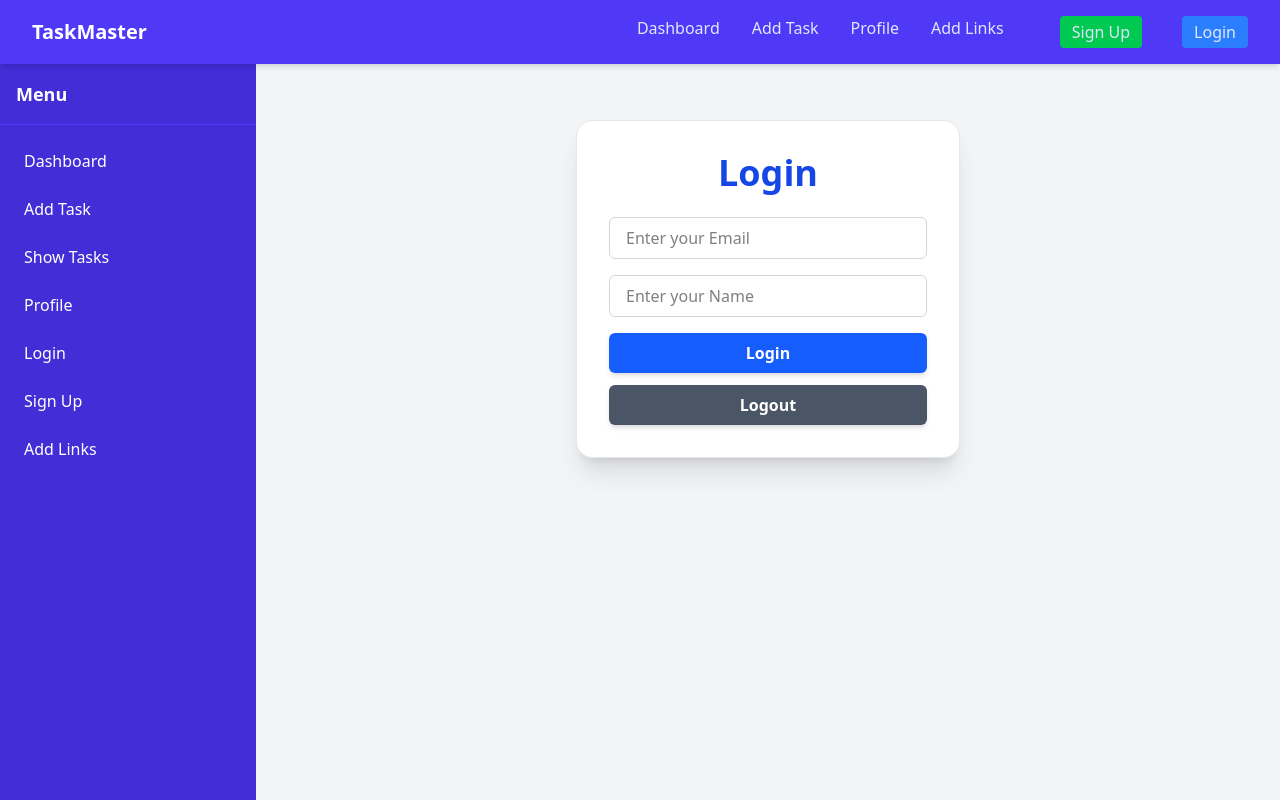
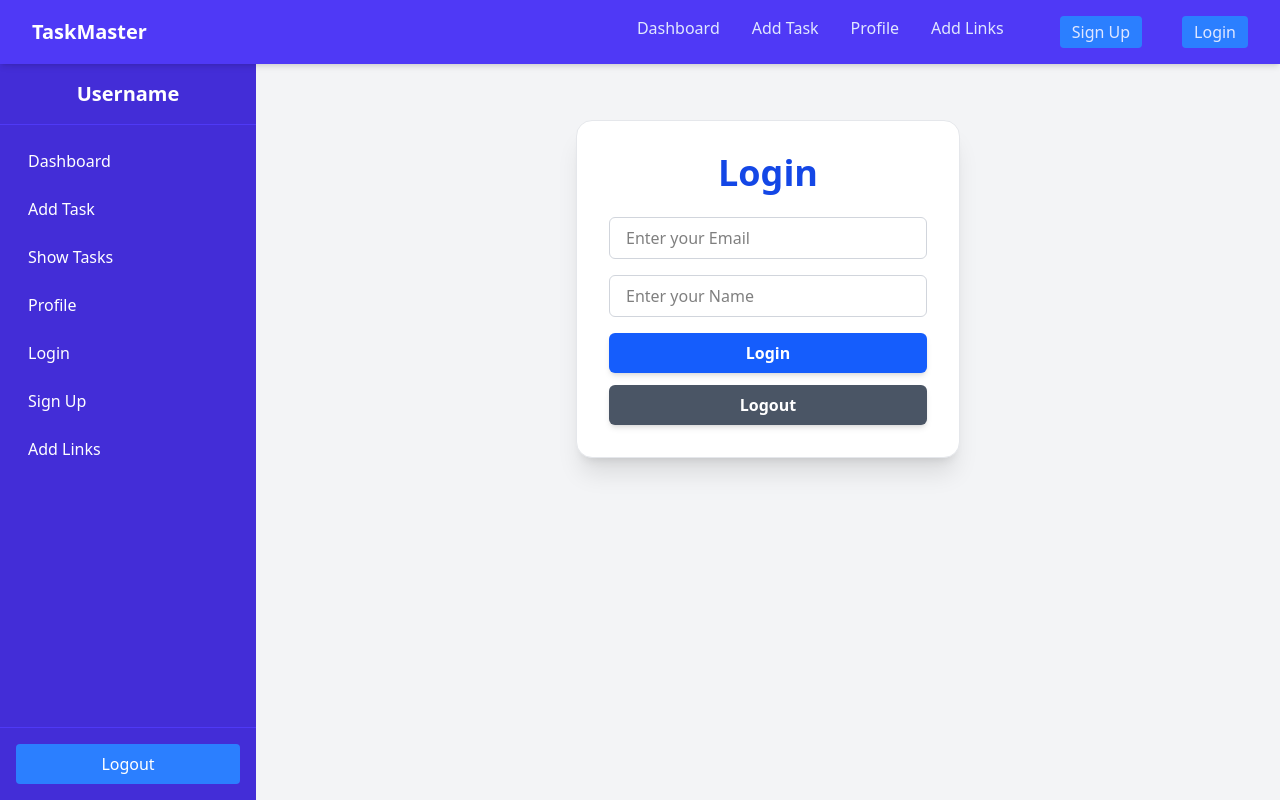
Before and after one commit to Owaisi123/task-manager, a React (Vite) app: page /login in a window 1280 px wide. Built offline with nearby package versions, Linux system fonts and the light colour scheme.

Commit message:
Side Bar Page Update

```diff
--- a/src/Components/Login/Login.jsx
+++ b/src/Components/Login/Login.jsx
@@ -62,15 +62,27 @@ const Login = () => {
   };
 
   const handleLogout = () => {
+    Swal.fire({
+      title: "Are you sure you want to logout?",
+      icon: "warning",
+      showCancelButton: true,
+      confirmButtonText: "Yes, logout",
+      cancelButtonText: "Cancel",
+    }).then((result) => {
+      if (result.isConfirmed) {
         setGetUserName("");
+        setGetUserEmail("");
         localStorage.removeItem("user");
         localStorage.removeItem("email");
         setLogout(true);
         Swal.fire({
-      icon: "info",
-      title: "Logout Successful",
+          icon: "success",
+          title: "Logged out",
+          text: "You have been logged out successfully.",
           timer: 1500,
           showConfirmButton: false,
+        });
+      }
     });
   };
 
--- a/src/Components/Navbar/Navbar.jsx
+++ b/src/Components/Navbar/Navbar.jsx
@@ -32,7 +32,7 @@ export default function TaskManagerNavbar() {
 
             <Link
               to="/signup"
-              className="ml-6 bg-green-500 px-3 py-1 rounded hover:bg-green-600"
+              className="ml-6 bg-blue-500 px-3 py-1 rounded hover:bg-blue-600"
             >
               Sign Up
             </Link>
--- a/src/Pages/SideBar.jsx
+++ b/src/Pages/SideBar.jsx
@@ -1,33 +1,54 @@
-import React, { useRef } from "react";
+import React, { useRef, useContext } from "react";
 import { Link } from "react-router-dom";
+import UserAuth from "../Context/UserAuth";
+import Swal from "sweetalert2";
 
 function Sidebar({ isOpen, setIsSidebarOpen }) {
   const sidebarRef = useRef();
+  const { getUserName, logoutUser } = useContext(UserAuth);
+
+  const handleLogout = () => {
+    Swal.fire({
+      title: "Are you sure you want to logout?",
+      icon: "warning",
+      showCancelButton: true,
+      confirmButtonText: "Yes, logout",
+      cancelButtonText: "Cancel",
+    }).then((result) => {
+      if (result.isConfirmed) {
+        logoutUser();
+        Swal.fire({
+          icon: "success",
+          title: "Logged out",
+          text: "You have been logged out successfully.",
+          timer: 1500,
+          showConfirmButton: false,
+        });
+      }
+    });
+  };
 
   return (
     <>
-      {/* Backdrop that closes sidebar when clicked */}
       {isOpen && (
         <div
           className="fixed inset-0 z-30 md:hidden"
           onClick={() => setIsSidebarOpen(false)}
-        >
-          {/* Empty transparent area behind the sidebar */}
-        </div>
+        />
       )}
 
-      {/* Sidebar */}
       <div
         ref={sidebarRef}
         onClick={(e) => e.stopPropagation()}
         className={`${
           isOpen ? "translate-x-0" : "-translate-x-full"
-        } fixed md:relative top-0 left-0 h-full w-64 bg-indigo-700 text-white transform transition-transform duration-300 ease-in-out z-40 md:translate-x-0`}
+        } fixed md:relative top-0 left-0 h-full w-64 bg-indigo-700 text-white transform transition-transform duration-300 ease-in-out z-40 md:translate-x-0 flex flex-col`}
       >
-        <div className="p-4 text-lg font-semibold border-b border-indigo-600">
-          Menu
+        <div className="p-4 border-b border-indigo-600 text-center text-xl font-semibold">
+          {getUserName || "Username"}
         </div>
-        <nav className="flex flex-col space-y-2 px-4 mt-4">
+
+        <div className="flex-1 overflow-y-auto px-4 mt-4 space-y-2">
           {[
             { label: "Dashboard", to: "/dashboard" },
             { label: "Add Task", to: "/addtask" },
@@ -41,12 +62,21 @@ function Sidebar({ isOpen, setIsSidebarOpen }) {
               key={label}
               to={to}
               onClick={() => setIsSidebarOpen(false)}
-              className="hover:bg-indigo-600 p-2 rounded transition duration-200"
+              className="block hover:bg-indigo-600 py-2 px-3 rounded"
             >
               {label}
             </Link>
           ))}
-        </nav>
+        </div>
+
+        <div className="p-4 border-t border-indigo-600">
+          <button
+            onClick={handleLogout}
+            className="w-full py-2 bg-blue-500 hover:bg-blue-600 text-white rounded"
+          >
+            Logout
+          </button>
+        </div>
       </div>
     </>
   );
```
Lines whose indentation alone changed are shown as unchanged.
